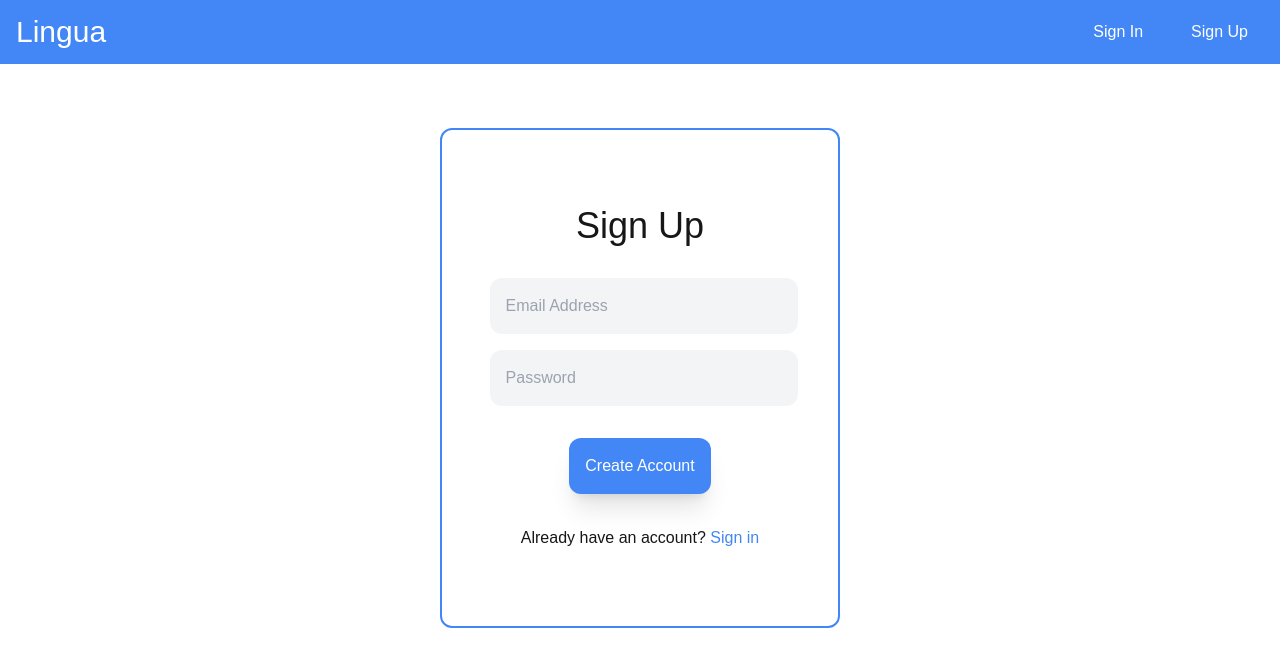
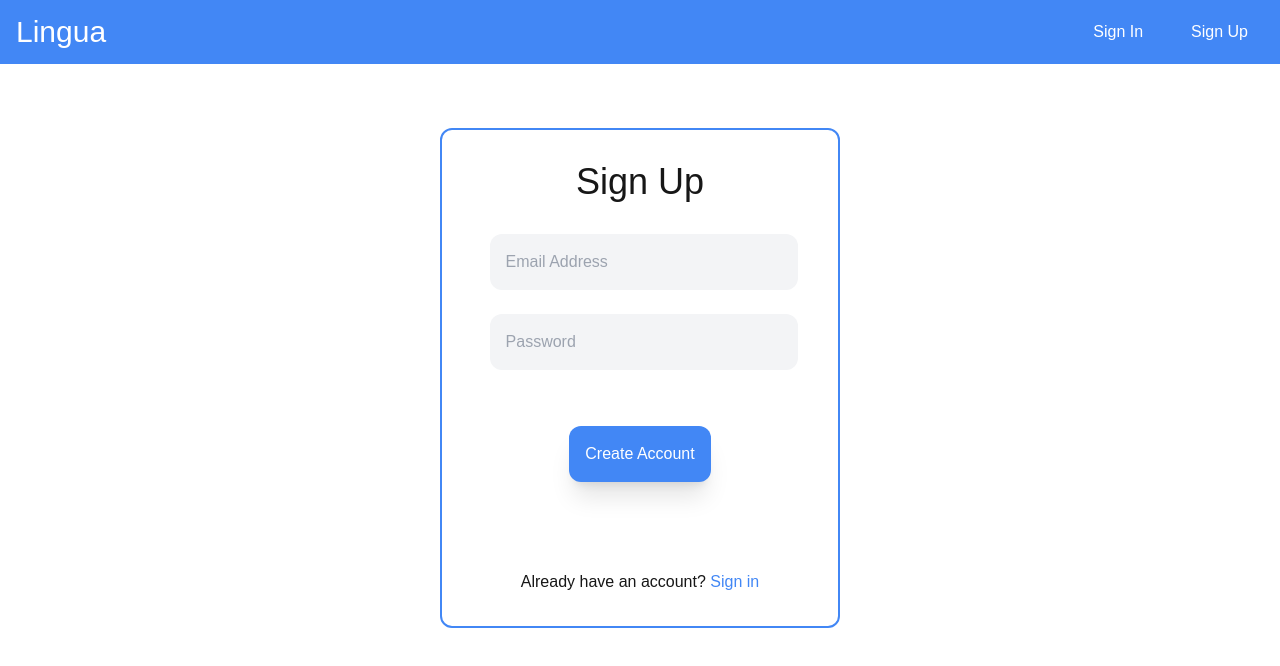
Before and after one commit to wellendorfmatthew/language-app, a Next.js app: page /signup in a window 1280 px wide. Shown: the top 666 px of the page. Built offline with nearby package versions, Linux system fonts and the light colour scheme.

Commit message:
Add error displaying and implemented form to allow for validation

```diff
--- a/package.json
+++ b/package.json
@@ -9,11 +9,13 @@
     "lint": "next lint"
   },
   "dependencies": {
+    "@hookform/resolvers": "^3.9.1",
     "@prisma/client": "^6.1.0",
     "next": "15.0.4",
     "prisma": "^6.1.0",
     "react": "^19.0.0",
     "react-dom": "^19.0.0",
+    "react-hook-form": "^7.54.2",
     "zod": "^3.24.1"
   },
   "devDependencies": {
--- a/src/app/components/signup.tsx
+++ b/src/app/components/signup.tsx
@@ -4,11 +4,11 @@ import React from "react";
 import Link from "next/link";
 import { useState } from "react";
 import { z } from "zod";
+import { useForm } from "react-hook-form";
+import { zodResolver } from "@hookform/resolvers/zod";
 
 export default function SignupBox() {
-    const [email, setEmail] = useState("");
-    const [password, setPassword] = useState("");
-
+    const [error, setError] = useState("");
     const UserSchema = z.object({
         email: z.
             string().
@@ -30,17 +30,10 @@ export default function SignupBox() {
                 message: "Password must contain a special character"
             })
     })
-
     type User = z.infer<typeof UserSchema>;
-
-    const user: User = {
-        email: "jimbobjoe@gmail.com",
-        password: "Beepboop6989$"
-    }
+    const { register, handleSubmit, formState: { errors }, } = useForm<User>({resolver: zodResolver(UserSchema)});
 
     const handleSignup = async(email: string, password: string) => {
-        console.log(UserSchema.parse(user));
-        return ;
         try {
             const response = await fetch("/api/signup", {
                 method: "POST",
@@ -54,29 +47,48 @@ export default function SignupBox() {
             });
 
             if (!response.ok) {
-                throw new Error("Didn't work");
+                const json = await response.json();
+                setError(json.message);
+                throw new Error(json.message);
             }
 
             const json = await response.json();
             console.log(json);
-        } catch (error) {
+            setError("");
+        } catch (error: any) {
             console.log(error);
         }
     }
 
     return (
-        <div className="w-[400px] h-[500px] flex flex-col gap-8 justify-center items-center border-2 border-primary_blue mt-16 rounded-xl">
+        <form
+            className="w-[400px] h-[500px] flex flex-col gap-8 justify-center items-center border-2 border-primary_blue mt-16 rounded-xl"
+            onSubmit={handleSubmit((data) => handleSignup(data.email, data.password))}>
             <h1 className="text-4xl">Sign Up</h1>
-            <div className="flex flex-col gap-4 w-4/5">
-                <input className="py-4 px-4 ml-2 bg-gray-100 rounded-xl outline-none" placeholder="Email Address" />
-                <input className="py-4 px-4 ml-2 bg-gray-100 rounded-xl outline-none" placeholder="Password" />
+            <div className="flex flex-col w-4/5">
+                <input
+                    className="py-4 px-4 ml-2 bg-gray-100 rounded-xl outline-none"
+                    placeholder="Email Address"
+                    type="email"
+                    {...register('email')}
+                />
+                <span className="w-[316.8px] h-[24px] text-red-600">{errors?.email && errors.email.message}</span>
+                <input
+                    className="py-4 px-4 ml-2 bg-gray-100 rounded-xl outline-none"
+                    placeholder="Password"
+                    type="password"
+                    {...register('password')}
+                />
+                <span className="w-[316.8px] h-[24px] text-red-600">{errors?.password && errors.password.message}</span>
             </div>
             <button
                 className="px-4 py-4 bg-primary_blue rounded-xl shadow-xl hover:brightness-105 text-white"
-                onClick={() => handleSignup(email, password)}
-                >Create Account
+                type="submit"
+            >
+                Create Account
             </button>
+            <span className="w-[316.8px] h-[24px] text-red-600">{error &&  error}</span>
             <p>Already have an account? <Link href="/signin" className="text-primary_blue hover:underline">Sign in</Link></p>
-        </div>
+        </form>
     )
 }
```
Also changed, not shown: 1 other file (tests, documents, lock files or other folders).
